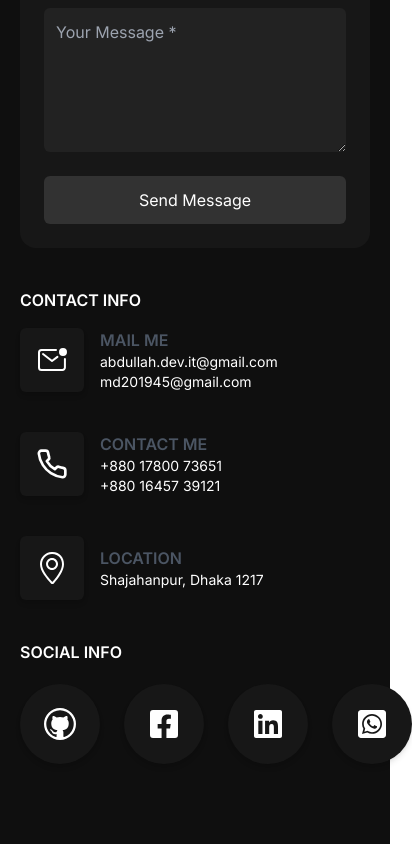
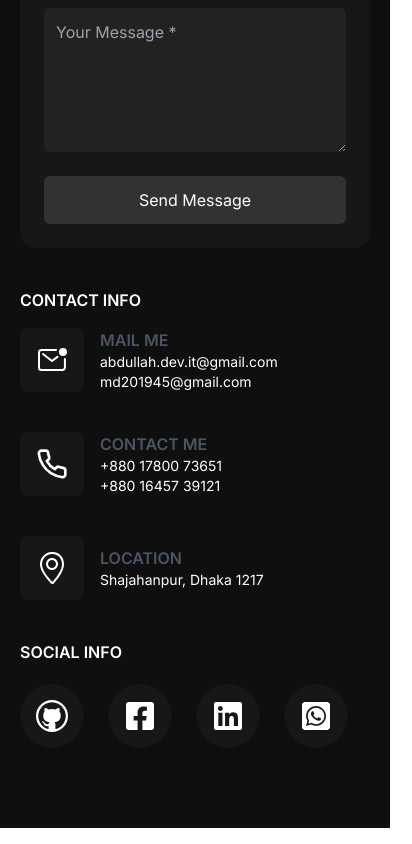
Before and after one commit to Md-Abdullah-321/Personal-portfolio, a Next.js app: page / in a window 390 px wide. Shown: the part 6460-7304 px from the top of the page, 412 px wide, since content can reach past the window. Built offline with nearby package versions, Linux system fonts and the light colour scheme.

Commit message:
fixed social media issue on contact form

```diff
--- a/app/contact.js
+++ b/app/contact.js
@@ -69,13 +69,13 @@ export default function Contact() {
             <div className="mt-10 lg:mt-20">
             <h3 className="text-white uppercase font-semibold">Social info</h3>
             <div className="flex gap-x-6 items-center mt-5">
-                <a href="https://github.com/Md-Abdullah-321" className="bg-[#171717] p-6 rounded-full shadow-md" target="_blank">{<VscGithub className="text-white w-8 h-8 cursor-pointer"/>}</a>
+                <a href="https://github.com/Md-Abdullah-321" className="bg-[#171717] p-4 sm:p-6 rounded-full shadow-md" target="_blank">{<VscGithub className="text-white w-8 h-8 cursor-pointer"/>}</a>
 
-                <a href="https://www.facebook.com/profile.php?id=100086184884085" className="bg-[#171717] p-6 rounded-full shadow-md" target="_blank">{<FaFacebookSquare className="text-white w-8 h-8 cursor-pointer"/>}</a>
+                <a href="https://www.facebook.com/profile.php?id=100086184884085" className="bg-[#171717] p-4 sm:p-6 rounded-full shadow-md" target="_blank">{<FaFacebookSquare className="text-white w-8 h-8 cursor-pointer"/>}</a>
 
-                <a href="https://www.linkedin.com/in/md-abdullah-1907b8173/"  className="bg-[#171717] p-6 rounded-full shadow-md" target="_blank">{<FaLinkedin className="text-white w-8 h-8 cursor-pointer"/>}</a>
+                <a href="https://www.linkedin.com/in/md-abdullah-1907b8173/"  className="bg-[#171717] p-4 sm:p-6 rounded-full shadow-md" target="_blank">{<FaLinkedin className="text-white w-8 h-8 cursor-pointer"/>}</a>
 
-                <a href="https://wa.me/+8801780073651" className="bg-[#171717] p-6 rounded-full shadow-md" target="_blank">{<FaWhatsappSquare className="text-white w-8 h-8 cursor-pointer"/>}</a>
+                <a href="https://wa.me/+8801780073651" className="bg-[#171717] p-4 sm:p-6 rounded-full shadow-md" target="_blank">{<FaWhatsappSquare className="text-white w-8 h-8 cursor-pointer"/>}</a>
             </div>
             </div>
         </div>
```
